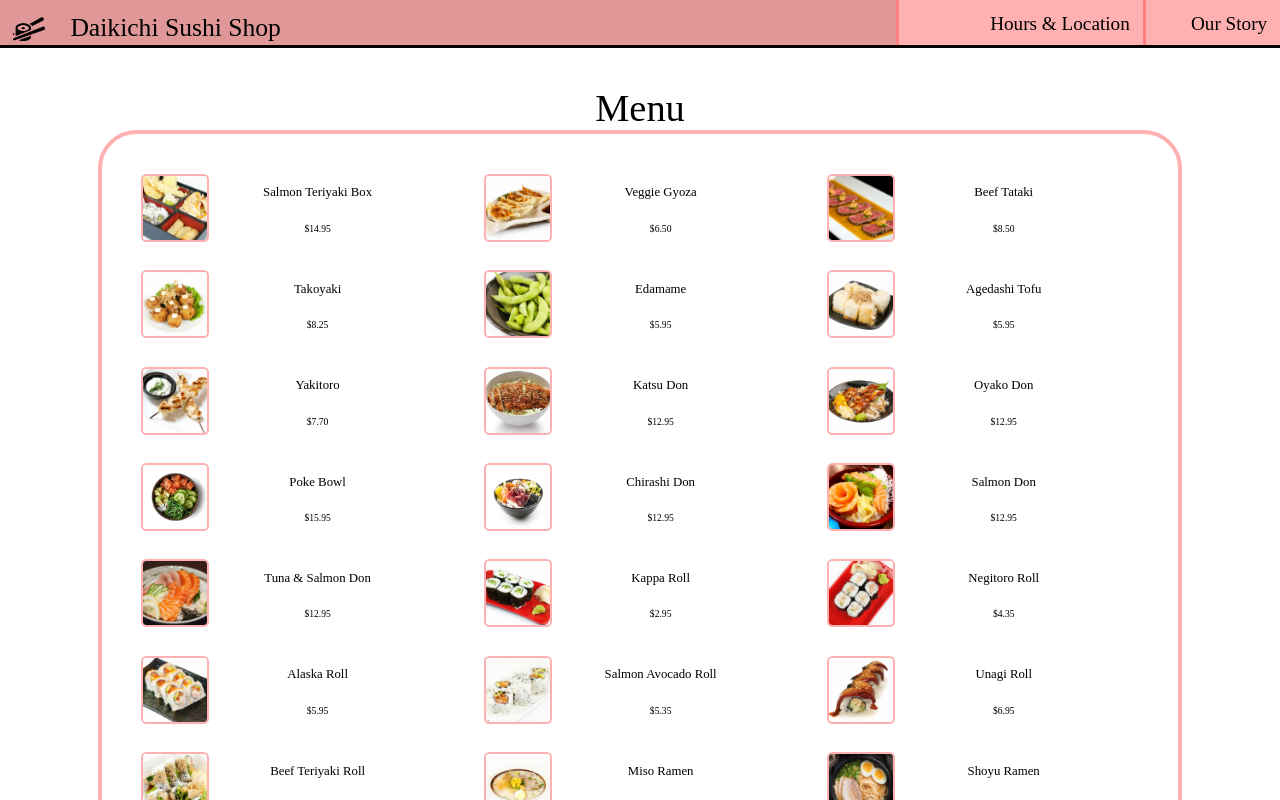
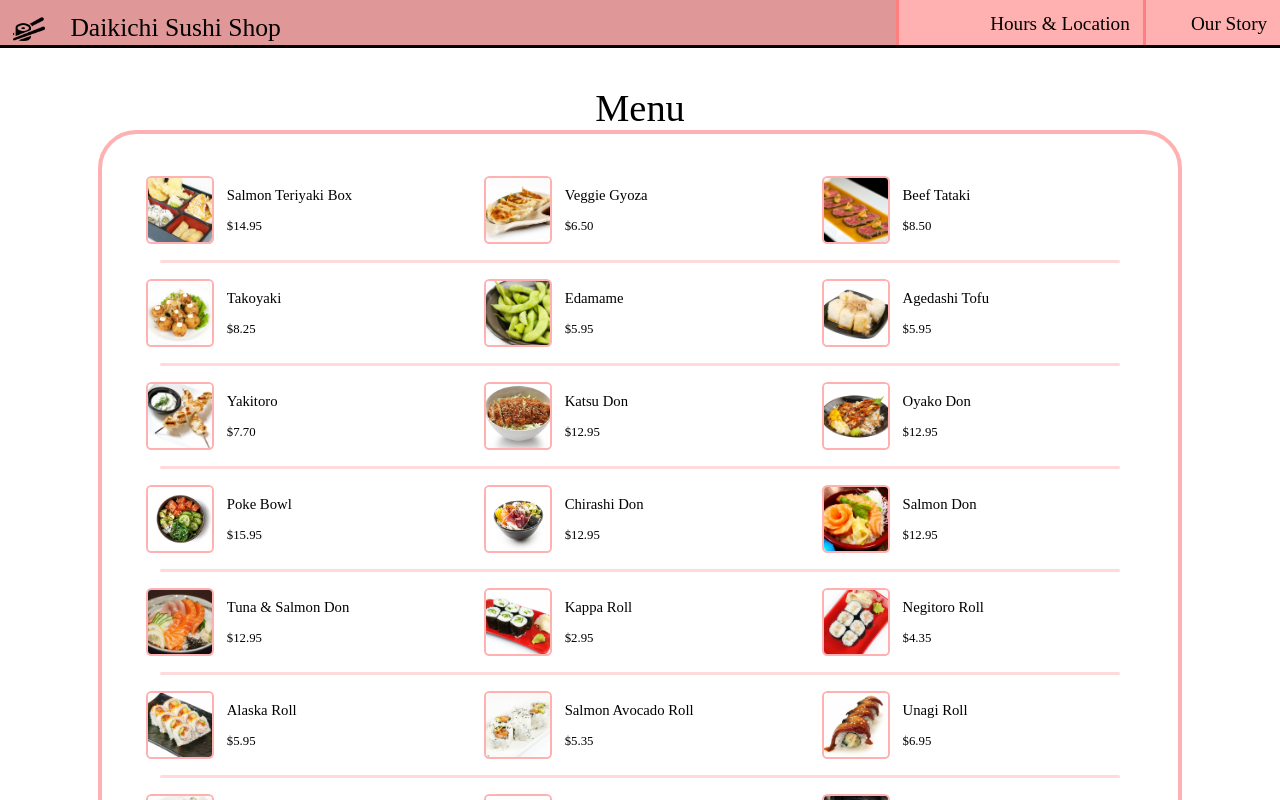
Before and after one commit to baphaelman/Decal-Final-Project, a React (Vite) app in the folder my-react-app/: page / in a window 1280 px wide. Shown: the top 800 px of the page. Built offline with nearby package versions, Linux system fonts and the light colour scheme; a web font is replaced by a local one.

Commit message:
added lines to and cleaned up menu

```diff
--- a/my-react-app/src/Pages/Home.tsx
+++ b/my-react-app/src/Pages/Home.tsx
@@ -10,7 +10,7 @@ import GoToCart from '../components/GoToCart';
 function Home({ currentItem, setCurrentItem, cartNumber, countDecimalDigits }) {
     const menuStyle = {
         display: 'flex',
-        justifyContent: 'space-between',
+        justifyContent: 'center',
         flexWrap: 'wrap',
         border: '0.35vw solid var(--red40)',
         borderRadius: '3vw',
@@ -28,6 +28,7 @@ function Home({ currentItem, setCurrentItem, cartNumber, countDecimalDigits }) {
                 <div className="heading-0">Menu</div>
                 <div style={menuStyle}>
                     {menuItems.map((menuItem) => (
+                        <React.Fragment key={menuItem.number}>
                             <ItemOnMenu
                                 key={menuItem.number}
                                 id={menuItem.number}
@@ -35,6 +36,17 @@ function Home({ currentItem, setCurrentItem, cartNumber, countDecimalDigits }) {
                                 setCurrentItem={setCurrentItem}
                                 countDecimalDigits={countDecimalDigits}
                             />
+                            {menuItem.number % 3 === 2 && (
+                                <div
+                                    style={{
+                                        width: '75vw',
+                                        height: '0.25vw',
+                                        backgroundColor: 'var(--red20)',
+                                        borderRadius: '100vw',
+                                    }}
+                                />
+                            )}
+                        </React.Fragment>
                     ))}
                 </div>
             </div>
--- a/my-react-app/src/components/ItemOnMenu.tsx
+++ b/my-react-app/src/components/ItemOnMenu.tsx
@@ -26,6 +26,7 @@ function ItemOnMenu({ id, setCurrentItem, currentItem, countDecimalDigits }) {
         width: '15vw',
         display: 'flex',
         flexDirection: 'column',
+        alignItems: 'flex-start',
         marginLeft: '1vw',
     };
 
@@ -48,9 +49,9 @@ function ItemOnMenu({ id, setCurrentItem, currentItem, countDecimalDigits }) {
                 style={outerButtonStyle}
             >
                 <img src={menuItems[id].path} style={imageStyle} />
-                <div style={informationStyle} className="basic">
+                <div style={informationStyle}>
                     <p className="title">{menuItems[id].name}</p>
-                    <p>
+                    <p className="old-basic" style={{ marginTop: '0' }}>
                         ${menuItems[id].price}
                         {countDecimalDigits(menuItems[id].price) === 1 && '0'}
                     </p>
--- a/my-react-app/src/index.css
+++ b/my-react-app/src/index.css
@@ -76,7 +76,7 @@ body {
 }
 
 .title {
-  font-size: 1vw;
+  font-size: 1.15vw;
   font-family: Varta;
 }
 
```
Lines whose indentation alone changed are shown as unchanged.
